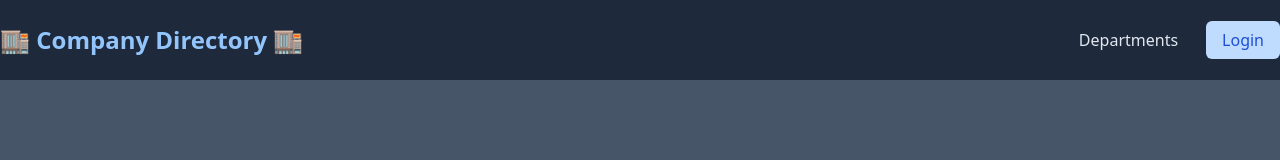
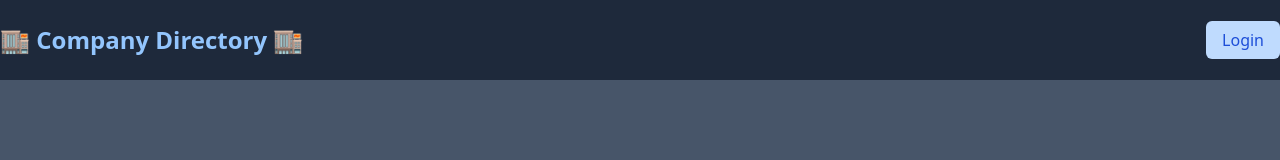
Before and after one commit to NOskippyNO/Vue_Company_Directory, a Vue app: page /login in a window 1280 px wide. Shown: the top 160 px of the page. Built offline with nearby package versions, Linux system fonts and the light colour scheme.

Commit message:
pages not saved in previous commit

```diff
--- a/src/Composables/useAuth.js
+++ b/src/Composables/useAuth.js
@@ -22,10 +22,9 @@ const user = ref({})
 
 export const useAuth = () => {
   const login = (username, password) => {
-    console.log(username)
-    const user = dbUsers.find((u) => u.username === username && u.password === password)
-    if (user) {
-      const { name, role, email, username } = user
+    const dbUser = dbUsers.find((u) => u.username === username && u.password === password)
+    if (dbUser) {
+      const { name, role, email, username } = dbUser
       isAuthenticated.value = true
       user.value = { name, role, email, username }
       return true
--- a/src/components/NavBar.vue
+++ b/src/components/NavBar.vue
@@ -2,7 +2,7 @@
   import { ref } from 'vue'
   import { useAuth } from '@/Composables/useAuth'
 
-  const { isAuthenticated, logout } = useAuth()
+  const { isAuthenticated, logout, user } = useAuth()
 
   const brand = ref('🏬 Company Directory 🏬')
 </script>
@@ -14,12 +14,14 @@
         <span class="brand-title">{{ brand }}</span>
       </RouterLink>
       <div class="menu">
-        <div>
-          <RouterLink :to="{ name: 'Home' }" class="menu-item">Departments</RouterLink>
-        </div>
-
+        <p v-show="isAuthenticated" class="px-2 py-4">
+          Welcome back,
+          <strong
+            ><i>{{ user.name }}</i></strong
+          >
+        </p>
         <div v-if="isAuthenticated">
-          <RouterLink :to="{ name: 'Home' }" class="menu-item">Settings</RouterLink>
+          <RouterLink :to="{ name: 'Settings' }" class="menu-item">Settings</RouterLink>
           <button :to="{ name: 'Home' }" class="menu-logout" @click="logout">Logout</button>
         </div>
 
--- a/src/router.js
+++ b/src/router.js
@@ -3,10 +3,12 @@ import { createRouter, createWebHistory } from 'vue-router'
 import MainPage from '@/components/MainPage.vue'
 import LoginPage from '@/components/LoginPage.vue'
 import NotFound from '@/components/NotFound.vue'
+import SettingsPage from '@/components/SettingsPage.vue'
 
 const routes = [
   { path: '/', name: 'Home', component: MainPage },
   { path: '/login', name: 'Login', component: LoginPage },
+  { path: '/settings', name: 'Settings', component: SettingsPage },
   { path: '/:pathMatch(.*)*', name: 'NotFound', component: NotFound },
 ]
 
```
